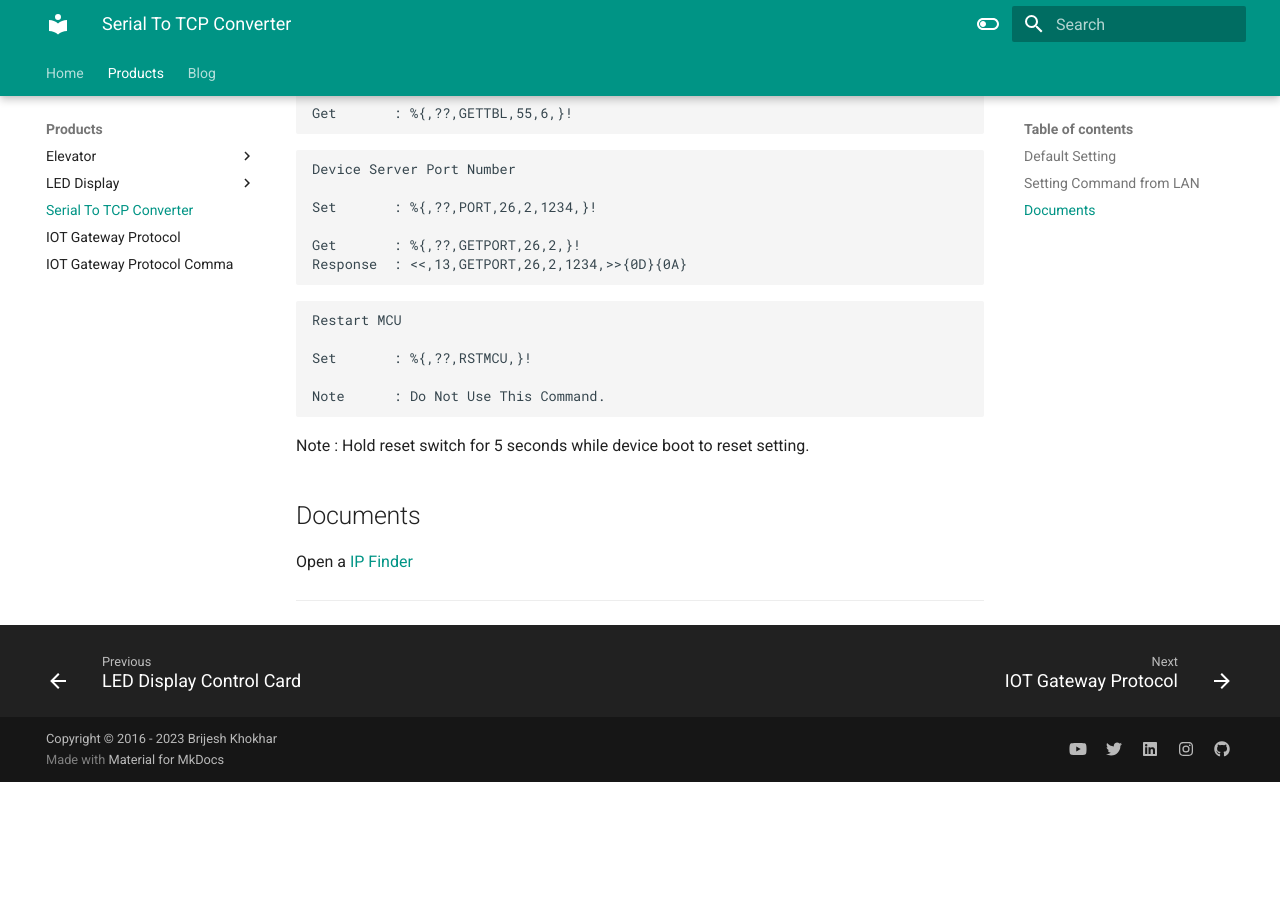
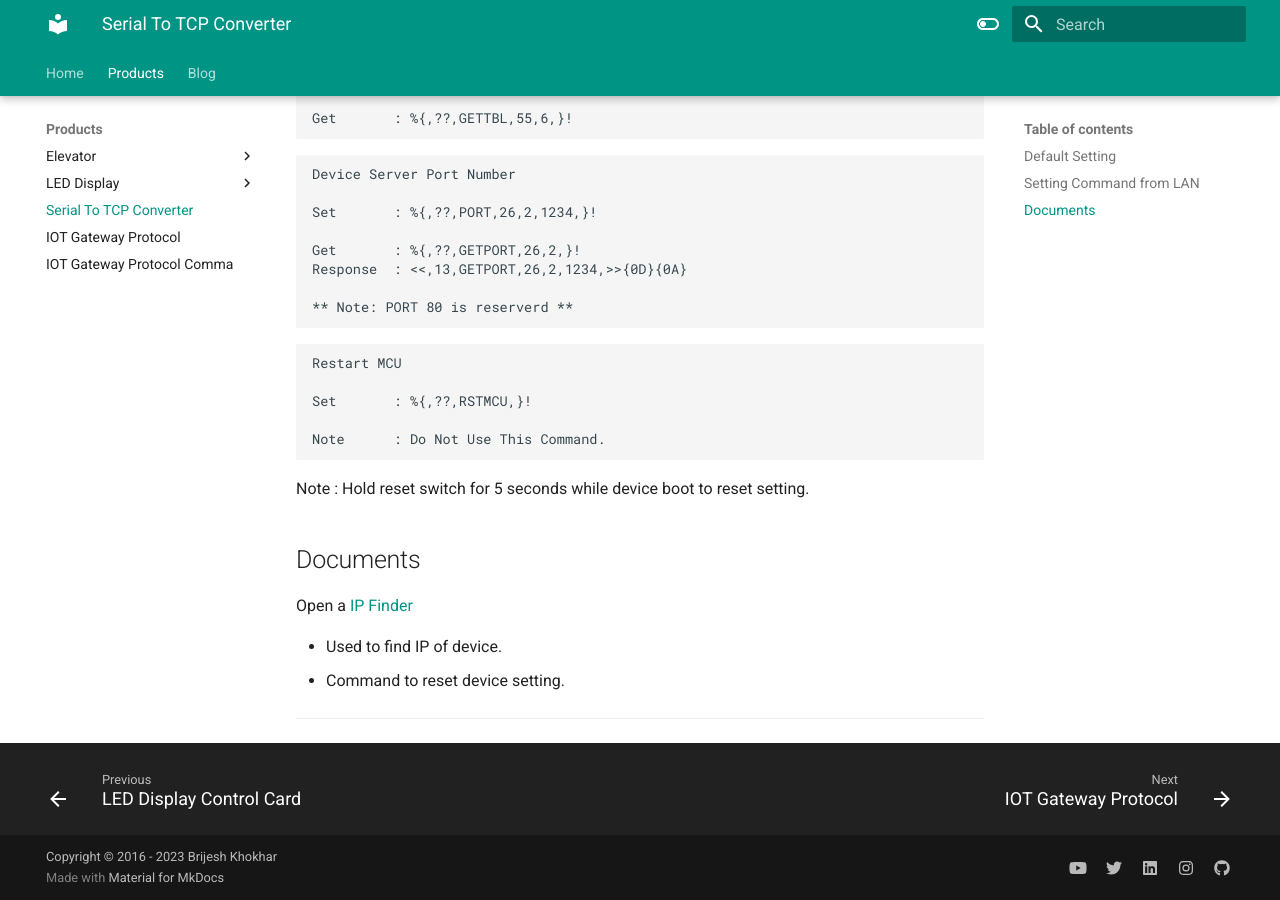
Before and after one commit to embeddedart/docs, an MkDocs documentation site: the page built from docs/products/Serial-To-TCP-Converter/index.md, in a window 1280 px wide and 900 px high, scrolled down 1289 px. Built offline with MkDocs 1.6.1 and Material for MkDocs 9.7.7, drawn with Linux system fonts in a browser that asks for light colours; before the commit the page ends 2071 px from its top, so only the background shows below that.

Commit message:
2024 01 11 1722

````diff
--- a/docs/products/Serial-To-TCP-Converter/index.md
+++ b/docs/products/Serial-To-TCP-Converter/index.md
@@ -12,7 +12,7 @@ This is a placeholder page that shows you how to use this template site.
 {{% /pageinfo %}}
 -->
 
-### Default Setting
+## Default Setting
 DEVICE IP   : 192.168.0.213
 SUBNET IP   : 255.255.255.0
 GATEWAY IP  : 192.168.0.1
@@ -89,6 +89,8 @@ Set       : %{,??,PORT,26,2,1234,}!
 
 Get       : %{,??,GETPORT,26,2,}!
 Response  : <<,13,GETPORT,26,2,1234,>>{0D}{0A}
+
+** Note: PORT 80 is reserverd **
 ```
 
 ```
@@ -104,6 +106,7 @@ Note : Hold reset switch for 5 seconds while device boot to reset setting.
 ## Documents
 
 <p>Open a <a href="IP_Finder.exe"  target="_blank">IP Finder</a></p>
-
+- Used to find IP of device.
+- Command to reset device setting.
 
 ---
--- a/mkdocs.yml
+++ b/mkdocs.yml
@@ -105,17 +105,17 @@ nav:
     - IOT Gateway Protocol Comma: products/iot-gateway-protocol-comma/index.md
   - Blog:
     - Blog: blog/index.md
-    - GPBO: blog/GPBO/index.md
-    - APN Name: blog/APN-Name/index.md
-    - DWIN 7 Inch Display: blog/dwin-7inch-display/index.md
-    - Modbus Protocol: blog/modbus-protocol/index.md
+    - Embedded Art:
+      - EA_0025_V3 Switch PCB: blog/embedded-art/switch-pcb-solder-guide-EA_0025_V3/index.md
     - Python:
       - Python File Server: blog/python/python-file-server/index.md
       - Python Virtual Environment: blog/python/python-virtual-environment/index.md
       - Python PyQt GUI: blog/python/python-PyQt-GUI/index.md
       - Python Requirement File Command: blog/python/python-requirement-file/index.md
+    - GPBO: blog/GPBO/index.md
+    - APN Name: blog/APN-Name/index.md
+    - DWIN 7 Inch Display: blog/dwin-7inch-display/index.md
+    - Modbus Protocol: blog/modbus-protocol/index.md
     # - SIM7600 AT Command: blog/sim7600-4g command/index.md
     - STM32 cubeProgrammer: blog/stm32-cubeprogrammer/index.md
-
-    - Embedded Art:
-      - EA_0025_V3 Switch PCB: blog/embedded-art/switch-pcb-solder-guide-EA_0025_V3/index.md
+    - MkDocs: blog/mkdocs/index.md
````
Also changed, not shown: docs/blog/mkdocs/index.md (added, +15 -0 lines).
